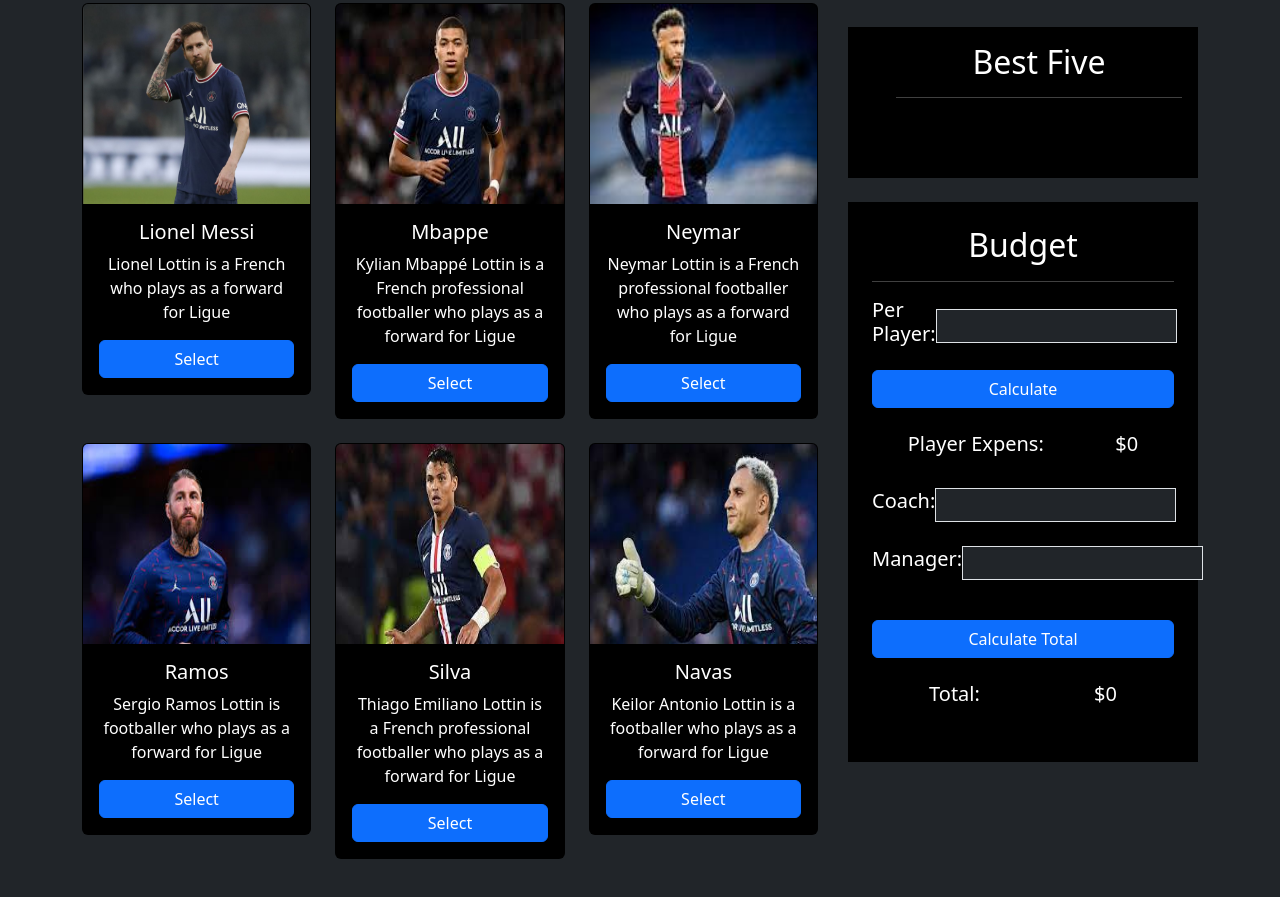
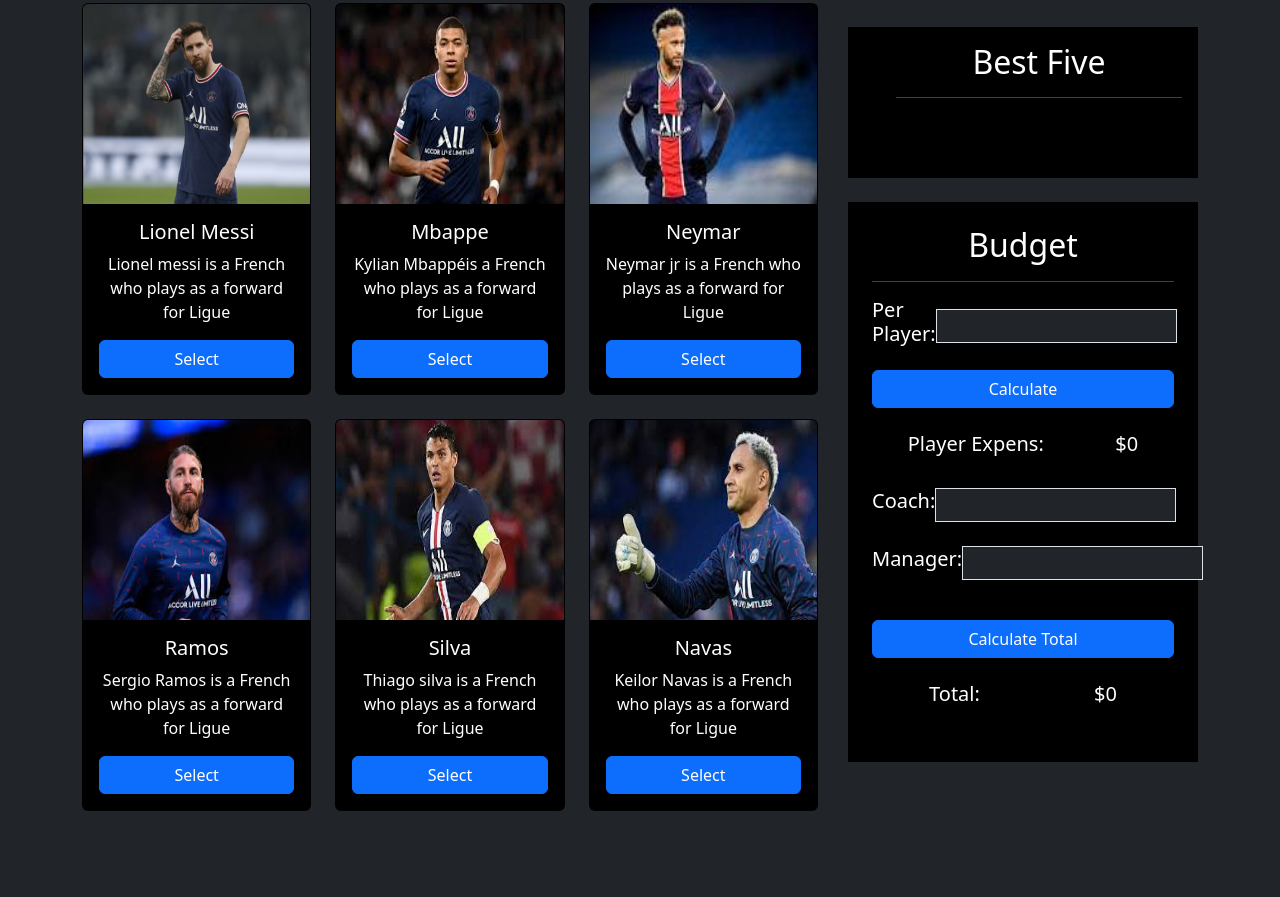
Before and after one commit to abirhasanop/select-your-5, a plain HTML site: page index.html in a window 1280 px wide. Shown: the part 525-1422 px from the top of the page. After the commit the page ends 1384 px from the top, so only its background shows below. Drawn offline with nearby package versions, Linux system fonts and the light colour scheme.

Commit message:
final pish again

```diff
--- a/index.html
+++ b/index.html
@@ -27,7 +27,7 @@
                         <img src="images/messi.PNG" class="card-img-top" alt="...">
                         <div class="card-body d-flex flex-column justify-content-center p-3 text-center">
                             <h5 id="messi-name" class="card-title">Lionel Messi</h5>
-                            <p class="card-text">Lionel Lottin is a French who plays as a forward for Ligue</p>
+                            <p class="card-text">Lionel messi is a French who plays as a forward for Ligue</p>
                             <button id="messi-btn" class="btn btn-primary select-btn">Select</button>
                         </div>
                     </div>
@@ -37,7 +37,7 @@
                         <img src="images/mbappe.jpeg" class="card-img-top" alt="...">
                         <div class="card-body d-flex flex-column justify-content-center p-3 text-center">
                             <h5 id="mbappe-name" class="card-title">Mbappe</h5>
-                            <p class="card-text">Kylian Mbappé Lottin is a French professional footballer who plays as a forward for Ligue</p>
+                            <p class="card-text">Kylian Mbappéis a French who plays as a forward for Ligue</p>
                             <button id="mbappe-btn" class="btn btn-primary select-btn">Select</button>
                         </div>
                     </div>
@@ -47,7 +47,7 @@
                         <img src="images/neymar.jpeg" class="card-img-top" alt="...">
                         <div class="card-body d-flex flex-column justify-content-center p-3 text-center">
                             <h5 id="neymar-name" class="card-title">Neymar</h5>
-                            <p class="card-text">Neymar Lottin is a French professional footballer who plays as a forward for Ligue</p>
+                            <p class="card-text">Neymar jr is a French who plays as a forward for Ligue</p>
                             <button id="neymar-btn" class="btn btn-primary select-btn">Select</button>
                         </div>
                     </div>
@@ -57,7 +57,7 @@
                         <img src="images/ramos.jpeg" class="card-img-top" alt="...">
                         <div class="card-body d-flex flex-column justify-content-center p-3 text-center">
                             <h5 id="ramos-name" class="card-title">Ramos</h5>
-                            <p class="card-text">Sergio Ramos Lottin is footballer who plays as a forward for Ligue</p>
+                            <p class="card-text">Sergio Ramos is a French who plays as a forward for Ligue</p>
                             <button id="ramos-btn" class="btn btn-primary select-btn">Select</button>
                         </div>
                     </div>
@@ -67,7 +67,7 @@
                         <img src="images/silva.jpeg" class="card-img-top" alt="...">
                         <div class="card-body d-flex flex-column justify-content-center p-3 text-center">
                             <h5 id="silva-name" class="card-title">Silva</h5>
-                            <p class="card-text">Thiago Emiliano Lottin is a French professional footballer who plays as a forward for Ligue</p>
+                            <p class="card-text">Thiago silva is a French who plays as a forward for Ligue</p>
                             <button id="silva-btn" class="btn btn-primary select-btn">Select</button>
                         </div>
                     </div>
@@ -77,7 +77,7 @@
                         <img src="images/navas.jpeg" class="card-img-top" alt="...">
                         <div class="card-body d-flex flex-column justify-content-center p-3 text-center">
                             <h5 id="navas-name" class="card-title">Navas</h5>
-                            <p class="card-text">Keilor Antonio Lottin is a footballer who plays as a forward for Ligue</p>
+                            <p class="card-text">Keilor Navas is a French who plays as a forward for Ligue</p>
                             <button id="navas-btn" class="btn btn-primary select-btn">Select</button>
                         </div>
                     </div>
```
